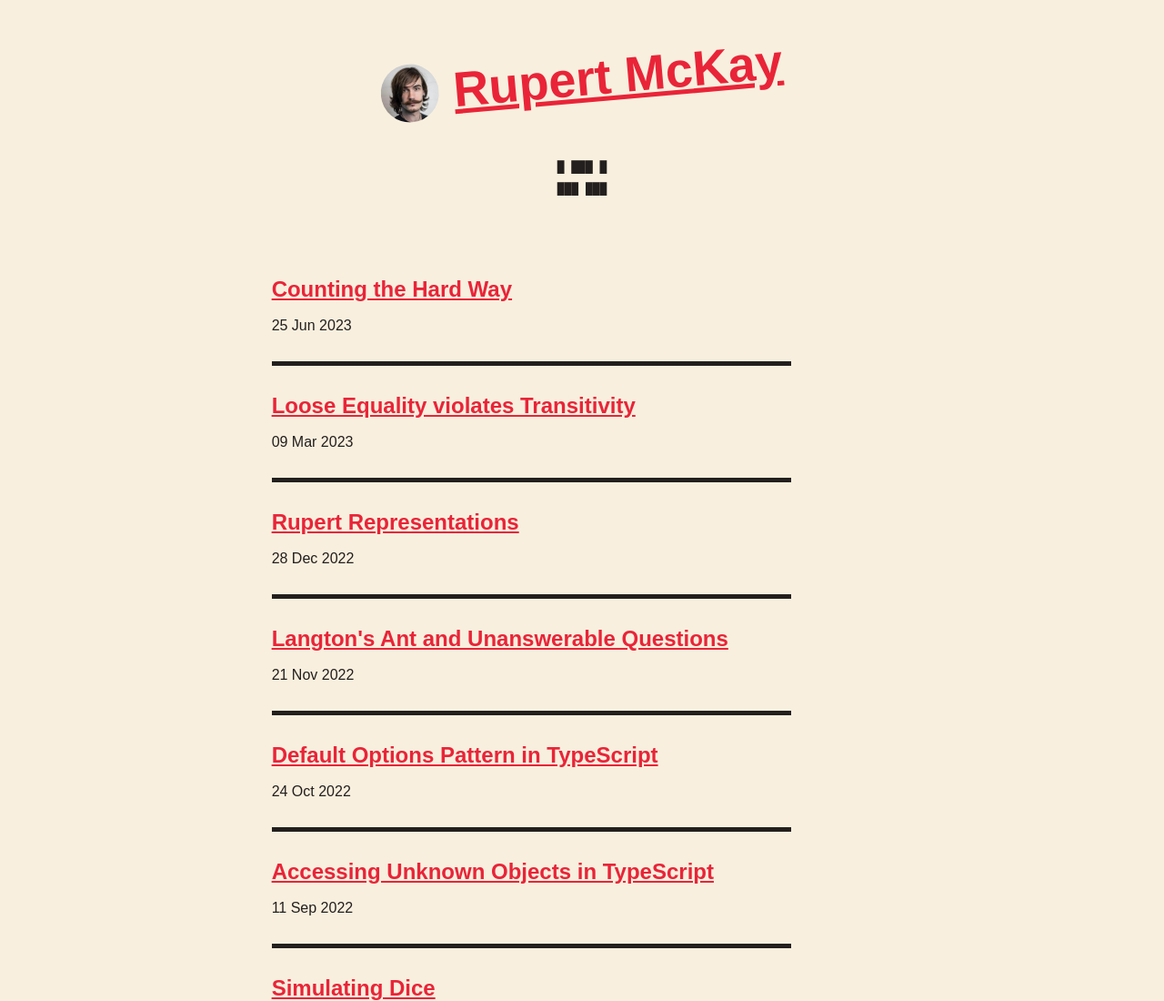
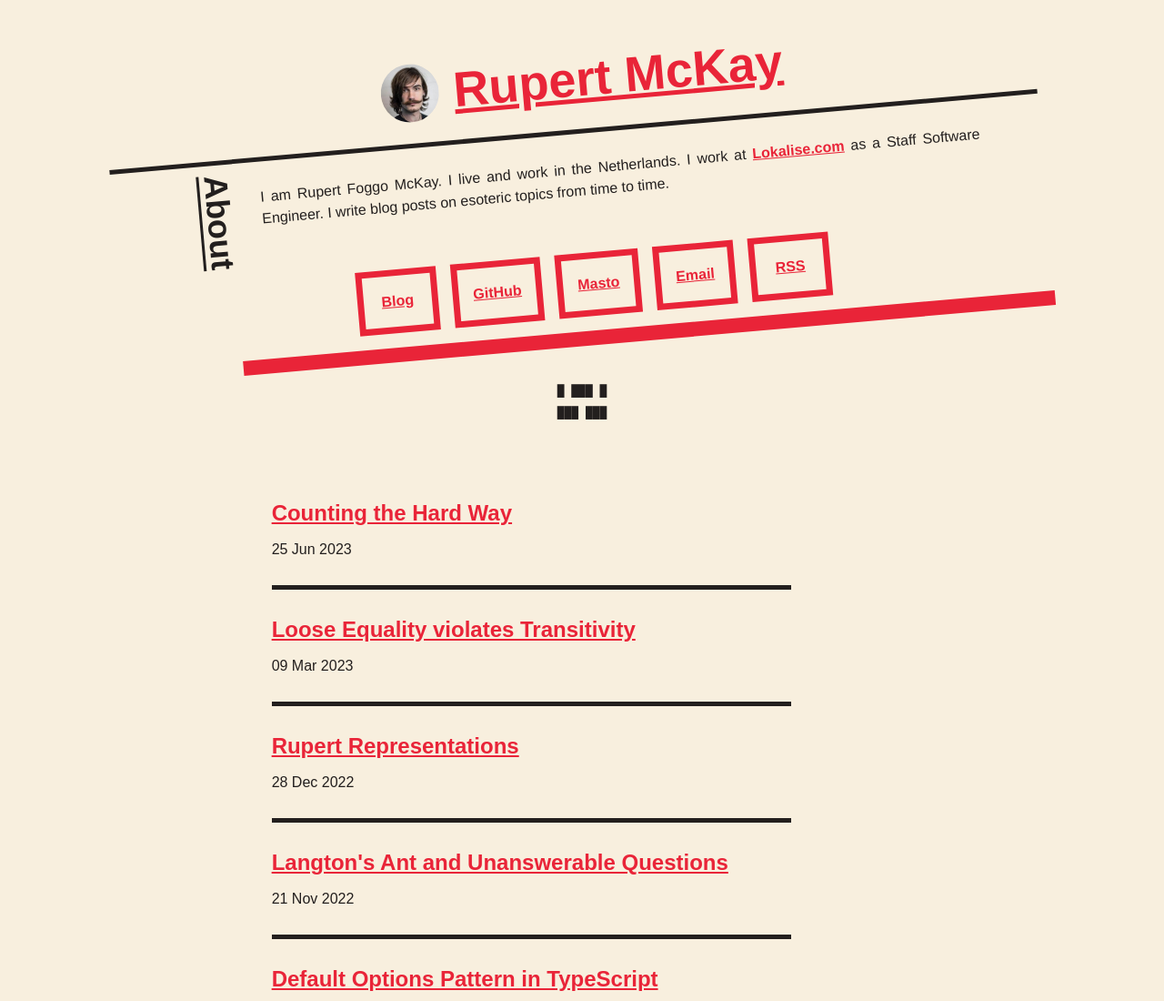
Before and after one commit to fildon/fildon.github.io, an Eleventy site: page src/blogs.njk in a window 1280 px wide. Shown: the top 1100 px of the page at 91% size. Built offline with nearby package versions, Linux system fonts and the light colour scheme; Eleventy itself is replaced by a stand-in of ours; code samples lack their colours; files that its build step writes are made by us from their sources.

Commit message:
🪰 Tilty nav everywhere

```diff
--- a/src/_includes/layouts/base.njk
+++ b/src/_includes/layouts/base.njk
@@ -41,8 +41,25 @@
 				height="64"
 				width="64"
 			/>
-			<h1><a href="../../.">Rupert McKay</a></h1>
+			<h1><a href="/">Rupert McKay</a></h1>
 		</header>
+		<section class="full-width banner">
+			<div>
+				<h2>About</h2>
+				<p>
+					I am Rupert Foggo McKay. I live and work in the Netherlands.
+					I work at <a href="https://lokalise.com/">Lokalise.com</a> as a Staff Software Engineer.
+					I write blog posts on esoteric topics from time to time.
+				</p>
+			</div>
+			<address>
+				<a href="/blog/">Blog</a>
+				<a href="https://github.com/fildon/">GitHub</a>
+				<a rel="me" href="https://strangeobject.space/@fildon">Masto</a>
+				<a href="mailto:maxfmckay@gmail.com">Email</a>
+				<a href="./feed.xml">RSS</a>
+			</address>
+		</section>
 		<pre aria-hidden="true" class="morse">
 █ ███ █
 ███ ███
```
